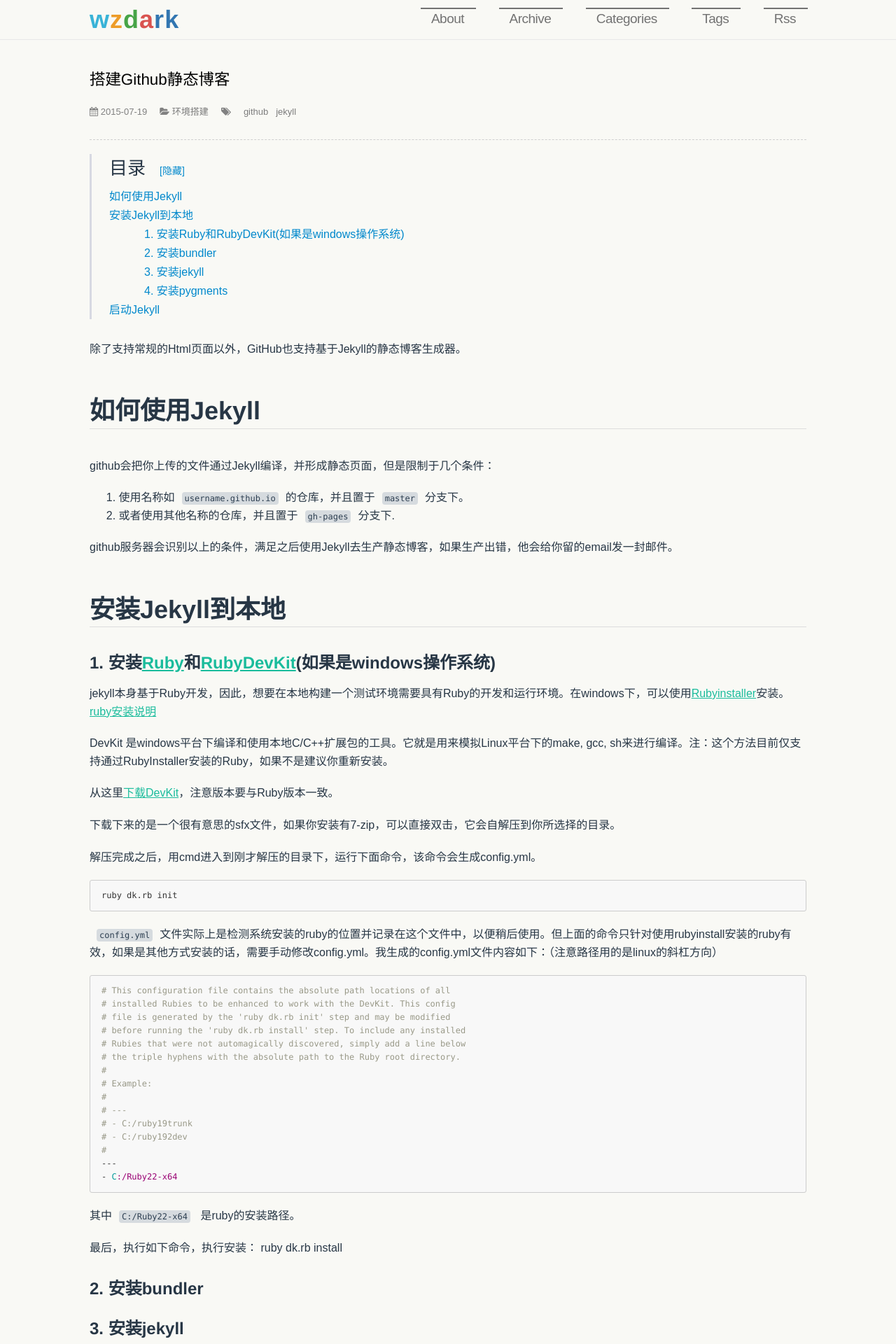
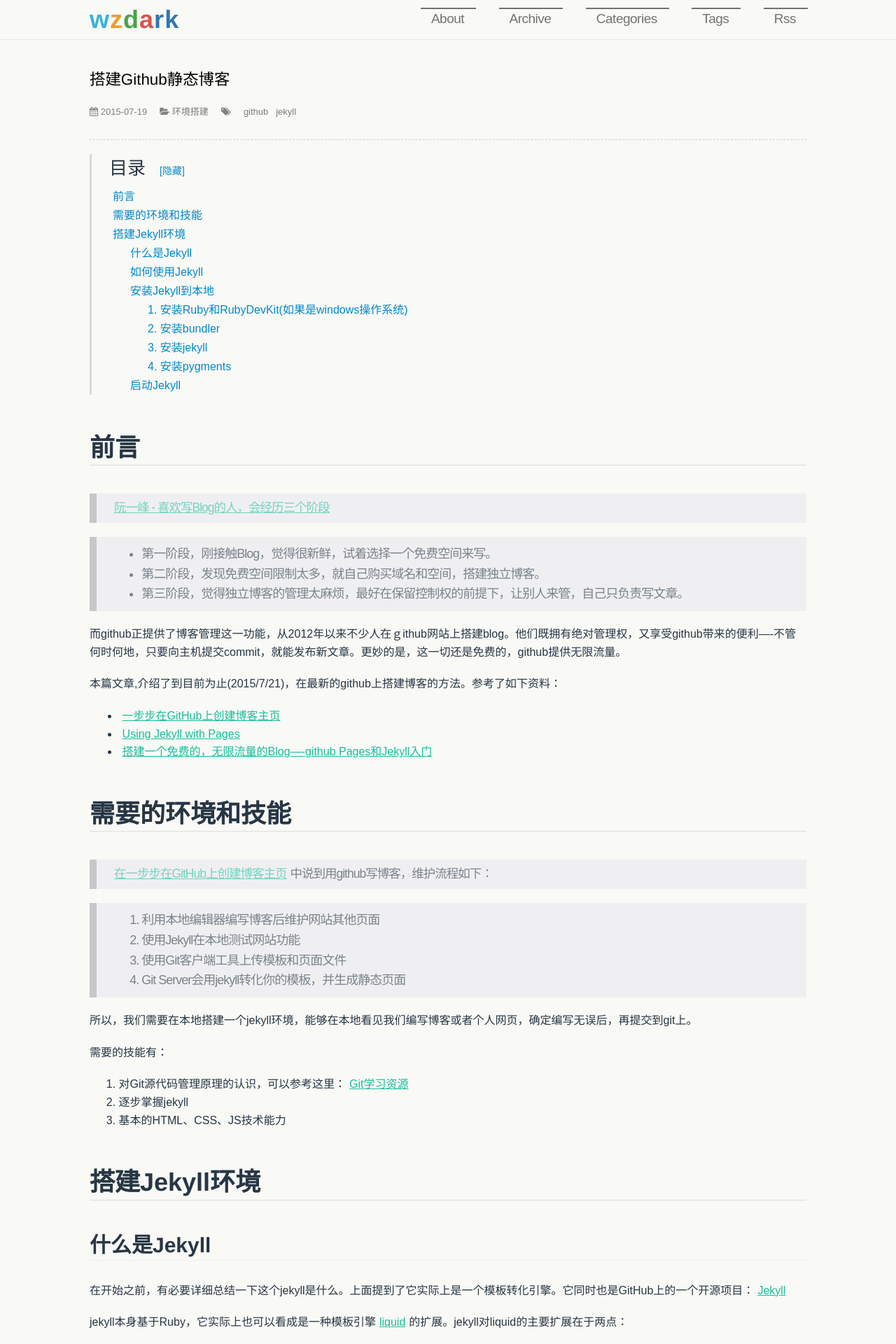
Before and after one commit to wzdark/personalInfo, a Jekyll site: the page built from _posts/2015-07-19-githubBlog.markdown, in a window 1280 px wide. Shown: the top 1920 px of the page at 70% size. Built offline with Jekyll 4.4.1, drawn with Linux system fonts in a browser that asks for light colours; nearby versions of some CDN libraries; Markdown is read by kramdown in place of the engine named in the settings; comment, search, counter and statistics services are not loaded; some of the changed text lies outside the part shown.

Commit message:
文章完善

```diff
--- a/_posts/2015-07-19-githubBlog.markdown
+++ b/_posts/2015-07-19-githubBlog.markdown
@@ -14,13 +14,60 @@ tags: [github, jekyll]
 
 </div>
 
+# 前言
+> [阮一峰 - 喜欢写Blog的人，会经历三个阶段](http://www.ruanyifeng.com/blog/2012/08/blogging_with_jekyll.html)
 
-除了支持常规的Html页面以外，GitHub也支持基于Jekyll的静态博客生成器。
+> + 第一阶段，刚接触Blog，觉得很新鲜，试着选择一个免费空间来写。
+> + 第二阶段，发现免费空间限制太多，就自己购买域名和空间，搭建独立博客。
+> + 第三阶段，觉得独立博客的管理太麻烦，最好在保留控制权的前提下，让别人来管，自己只负责写文章。
+
+而github正提供了博客管理这一功能，从2012年以来不少人在ｇithub网站上搭建blog。他们既拥有绝对管理权，又享受github带来的便利----不管何时何地，只要向主机提交commit，就能发布新文章。更妙的是，这一切还是免费的，github提供无限流量。
+
+本篇文章,介绍了到目前为止(2015/7/21)，在最新的github上搭建博客的方法。参考了如下资料：
+
++ [一步步在GitHub上创建博客主页](http://www.pchou.info/web-build/2013/01/03/build-github-blog-page-01.html)
++ [Using Jekyll with Pages](https://help.github.com/articles/using-jekyll-with-pages/)
++ [搭建一个免费的，无限流量的Blog----github Pages和Jekyll入门](http://www.ruanyifeng.com/blog/2012/08/blogging_with_jekyll.html)
+
+# 需要的环境和技能
+
+> [在一步步在GitHub上创建博客主页](http://www.pchou.info/web-build/2013/01/03/build-github-blog-page-01.html#blogTitle1)中说到用github写博客，维护流程如下：
+
+> 1. 利用本地编辑器编写博客后维护网站其他页面
+> 2. 使用Jekyll在本地测试网站功能
+> 3. 使用Git客户端工具上传模板和页面文件
+> 4. Git Server会用jekyll转化你的模板，并生成静态页面
+
+所以，我们需要在本地搭建一个jekyll环境，能够在本地看见我们编写博客或者个人网页，确定编写无误后，再提交到git上。
+
+需要的技能有：
+
+1. 对Git源代码管理原理的认识，可以参考这里：[Git学习资源](http://www.pchou.info/resource/2013/01/03/git-resource.html)
+2. 逐步掌握jekyll
+3. 基本的HTML、CSS、JS技术能力
+
+# 搭建Jekyll环境
+
+## 什么是Jekyll
+在开始之前，有必要详细总结一下这个jekyll是什么。上面提到了它实际上是一个模板转化引擎。它同时也是GitHub上的一个开源项目：[Jekyll](https://github.com/mojombo/jekyll)
+
+jekyll本身基于Ruby，它实际上也可以看成是一种模板引擎[liquid](https://github.com/shopify/liquid/wiki/liquid-for-designers)的扩展。jekyll对liquid的主要扩展在于两点：
+
++ 内建专用于博客网站的对象，可以在模板中引用这些对象：page、site等
++ 对liquid进行了扩展，方便构建博客网站
+
+类似其他的模板引擎一样，标记是模板引擎解析的关键，liquid设计了如下两种标记：
+
++ {% raw %}`{{ }}`:此标记表征的是将其中的变量转化成文本: `{{page.title}}`表示文章标题，`{{ content }}`表示文章内容。{% endraw %}
++ {% raw %}`{% %}`:此标记用于包含控制流关键字，比如: `{% if %}`、`{% for x in xx %}` 。  {% endraw %}
 
 
+显而易见的是，有了这种标记的支持，再加上jekyll内建的对象，构建网站就方便不少了。
+
+可能有朋友会更其他的服务器端脚本语言比较，比如asp、razor、jsp、velocity…，但是一定要记得的是，jekyll对模板的解析仅仅只有一次，它的目标就是将模板一次性的转化成静态网站，而不是上述的动态网站脚本语言。
 
 
-#如何使用Jekyll
+##如何使用Jekyll
 github会把你上传的文件通过Jekyll编译，并形成静态页面，但是限制于几个条件：
 
 1. 使用名称如`username.github.io`的仓库，并且置于`master`分支下。
@@ -28,15 +75,16 @@ github会把你上传的文件通过Jekyll编译，并形成静态页面，但
 
 github服务器会识别以上的条件，满足之后使用Jekyll去生产静态博客，如果生产出错，他会给你留的email发一封邮件。
 
-#安装Jekyll到本地
-###1. 安装[Ruby](https://www.ruby-lang.org/)和[RubyDevKit](http://rubyinstaller.org/downloads/)(如果是windows操作系统)
+##安装Jekyll到本地
+###1. 安装Ruby和RubyDevKit(如果是windows操作系统)
 
-jekyll本身基于Ruby开发，因此，想要在本地构建一个测试环境需要具有Ruby的开发和运行环境。在windows下，可以使用[Rubyinstaller](http://rubyinstaller.org/downloads/)安装。[ruby安装说明](http://www.ruby-lang.org/zh_cn/downloads/)
+jekyll本身基于[Ruby](https://www.ruby-lang.org/)开发，因此，想要在本地构建一个测试环境需要具有Ruby的开发和运行环境。在windows下，可以使用[Rubyinstaller](http://rubyinstaller.org/downloads/)安装。[ruby安装说明](http://www.ruby-lang.org/zh_cn/downloads/)
 
+ruby安装完成后，记得将其目录,比如`C:/Ruby22-x64`添加到系统的环境变量中。
 
 DevKit 是windows平台下编译和使用本地C/C++扩展包的工具。它就是用来模拟Linux平台下的make, gcc, sh来进行编译。注：这个方法目前仅支持通过RubyInstaller安装的Ruby，如果不是建议你重新安装。
 
-从这里[下载DevKit](http://rubyinstaller.org/downloads/)，注意版本要与Ruby版本一致。
+从这里[下载DevKit](http://rubyinstaller.org/downloads/)，**注意版本要与Ruby版本一致**。
 
 
 下载下来的是一个很有意思的sfx文件，如果你安装有7-zip，可以直接双击，它会自解压到你所选择的目录。
@@ -66,14 +114,53 @@ DevKit 是windows平台下编译和使用本地C/C++扩展包的工具。它就
 其中`C:/Ruby22-x64` 是ruby的安装路径。
 
 最后，执行如下命令，执行安装：
+
 	ruby dk.rb install
+提示如下，表示安装成功了：
+
+	[INFO] Updating convenience notice gem override for 'C:/Ruby22-x64'
+	[INFO] Installing 'C:/Ruby22-x64/lib/ruby/site_ruby/devkit.rb'
+
+Ps: 替换source源
+
+在国内，Ruby的官方仓库时常访问不到，推荐使用淘宝的镜像参考，使用如下命令替换source源：
+
+	gem source -r https://rubygems.org/
+	gem source -a http://ruby.taobao.org
+
+查看当前的source可用如下命令：
+
+	gem source
 
 ###2. 安装bundler
+在ruby语言下，每一个ruby程序都能打成一个gem包，以供其他程序调用。而[bundler](http://bundler.io/)是管理应用程序 Gem 相关性(dependencies)管理工具，它会根据 Gemfile 的设定自动下载及安装Gem 套件，并且帮你解决不同套件之间的依存关系。
+
+以java作为类比就是：
+
++ java  =  ruby
++ jar = gem
++ maven = bundler
+
+使用如下指令安装bundler
+
+	gem install bundler
+
 
 ###3. 安装jekyll
+首先，在你要发布网站的git仓库目录下，创建一个文件名称为`Gemfile`,其中的内容为
+
+	source 'http://ruby.taobao.org'
+	gem 'github-pages'
+
+bundle 会根据 Gemfile 生成 Gemfile.lock，里面锁定了 gem 的版本依赖，在运行的时候会载入指定版本的 gem。
+然后运行如下指令安装：
+
+	bundle install
+
+
 
 
 ###4. 安装pygments
 
 
-#启动Jekyll
+##启动Jekyll
--- a/css/main.css
+++ b/css/main.css
@@ -309,7 +309,7 @@ strong {
 
 }
 
-.post-content a         { color: #1abc9c; text-decoration: underline; }
+.post-content a         { color: #1abc9c; text-decoration: underline; margin: 0 5px; }
 .post-content a:hover   { color: #000; }
 
 /*GFM */
@@ -342,6 +342,7 @@ strong {
     font-size: 30px;
     border-bottom: 1px solid #EEE;
     margin:50px 0 30px;
+	padding-bottom: 8px;
 }
 
 .post-content h3 {
```
